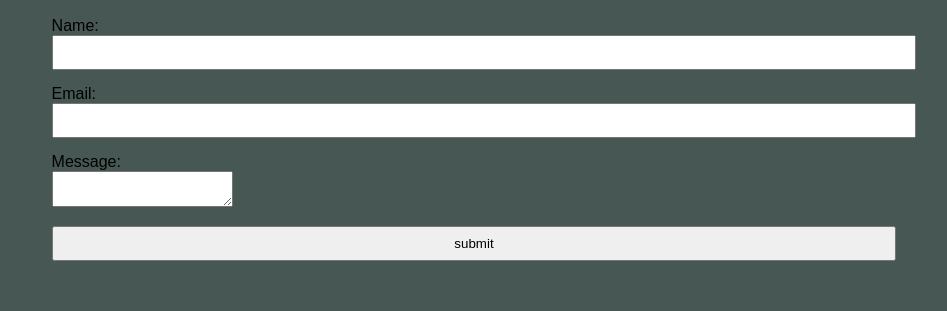
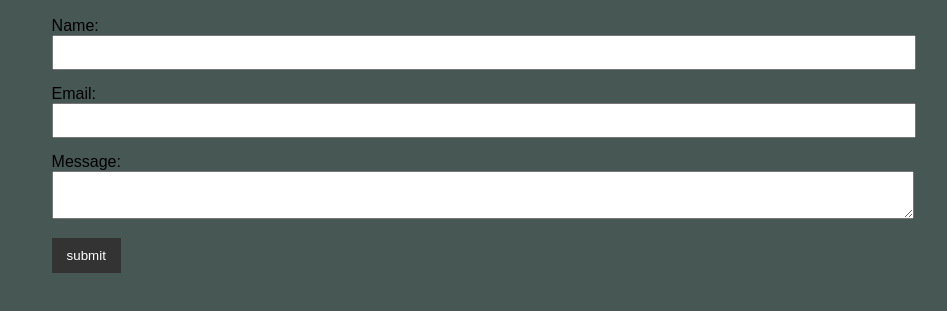
Before and after one commit to Tehreemathar/CSS-HTML, a plain HTML site: page cssCheatSheet/index.html in a window 1280 px wide. Shown: the part 817-1128 px from the top of the page, without its empty margins (166-1113 px from the left). Drawn offline with Linux system fonts and the light colour scheme.

Commit message:
Button-format

```diff
--- a/cssCheatSheet/CSS/style.css
+++ b/cssCheatSheet/CSS/style.css
@@ -80,7 +80,15 @@ a:visited {
   display: block;
 }
 
-.my-form input {
+.my-form input[type="text"],
+.my-form textarea {
   padding: 8px;
   width: 100%;
 }
+
+.my-form input[type="submit"] {
+  background-color: #333;
+  color: #fff;
+  padding: 10px 15px;
+  border: #475754;
+}
```
